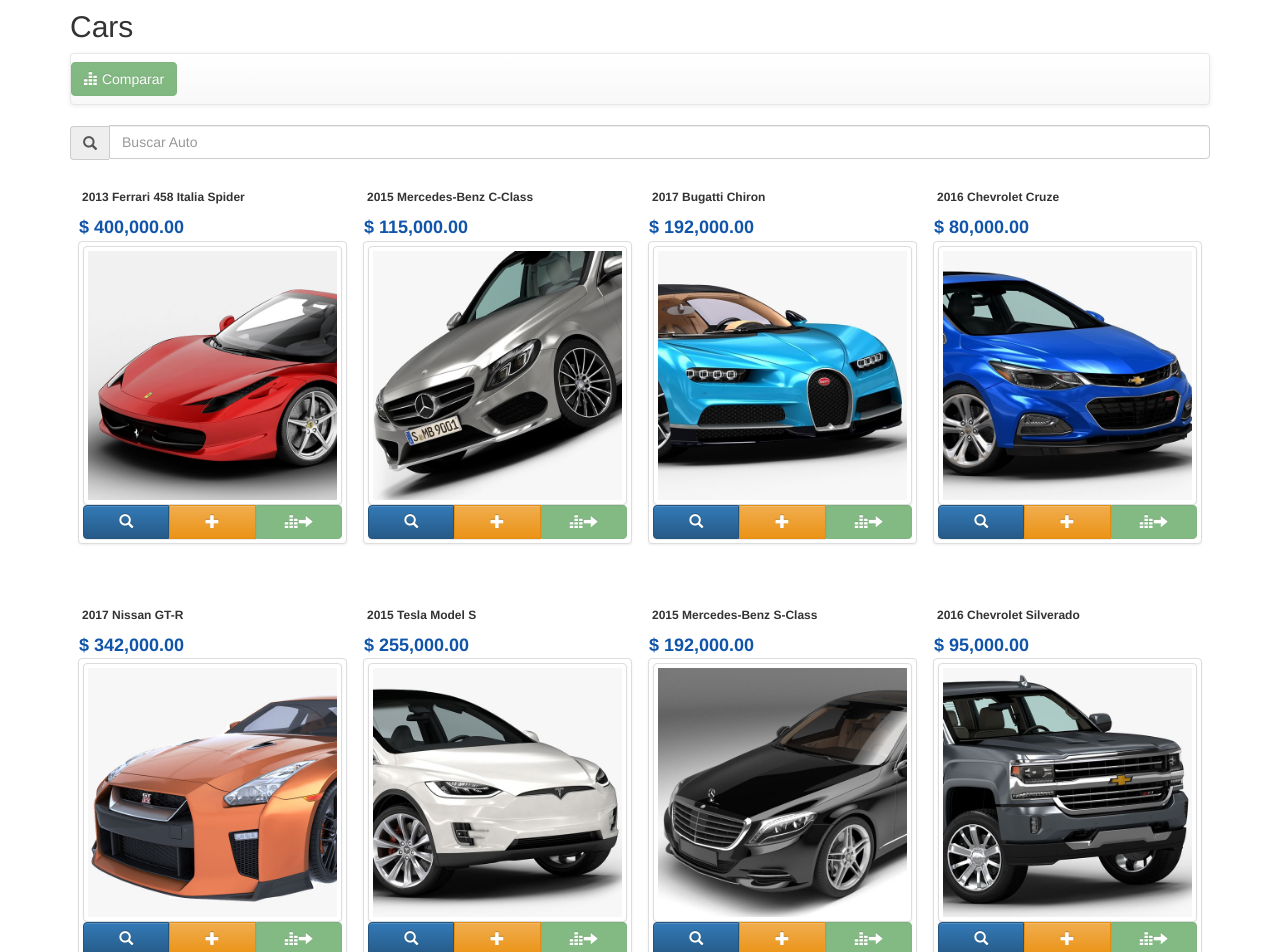
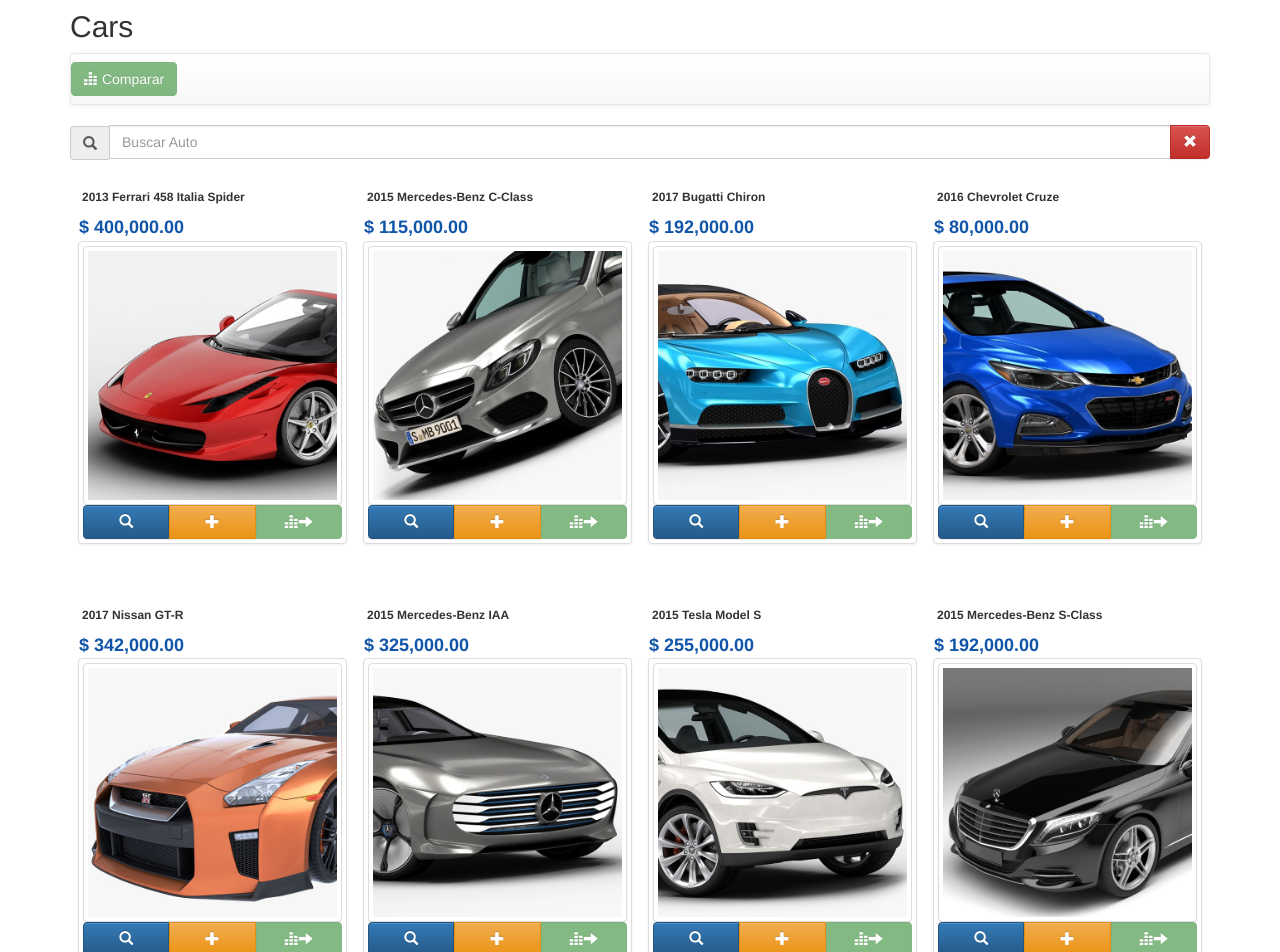
Before and after one commit to marcohern/car-dealer, an Angular app: page /cars in a window 1280 px wide. Shown: the part 60-1012 px from the top of the page. Built offline with nearby package versions, Linux system fonts and the light colour scheme.

Commit message:
added fancy mercedez-benz

```diff
--- a/src/app/modules/cars/car-list/car-list.component.html
+++ b/src/app/modules/cars/car-list/car-list.component.html
@@ -15,6 +15,9 @@
     <div class="input-group">
       <i class="input-group-addon glyphicon glyphicon-search"></i>
       <input type="text" class="form-control" [(ngModel)]="q" (keyup)="filterCars()"  placeholder="Buscar Auto">
+      <div class="input-group-btn">
+        <button class="btn btn-danger"><i class="glyphicon glyphicon-remove" (click)="clearSearch()"></i></button>
+      </div>
     </div>
   </div>
 </div>
--- a/src/app/modules/cars/car-list/car-list.component.ts
+++ b/src/app/modules/cars/car-list/car-list.component.ts
@@ -43,6 +43,11 @@
         else return 0;
       }
     }
+  }
+
+  clearSearch() {
+    this.q = '';
+    this.filterCars();
   }
 
   filterCars() {
--- a/src/assets/jsons/car-list.json
+++ b/src/assets/jsons/car-list.json
@@ -78,6 +78,13 @@
         "year": 2015,
         "model": "S-Class",
         "price": 192000
+    },
+    {
+        "id": 11,
+        "slug": "2015_mercedes-benz_iaa",
+        "brand": "Mercedes-Benz",
+        "year": 2015,
+        "model": "IAA",
+        "price": 325000
     }
-
 ]
```
Also changed, not shown: src/assets/cars/2015_mercedes-benz_iaa.c.jpg (added), src/assets/cars/2015_mercedes-benz_iaa.th.jpg (added).
